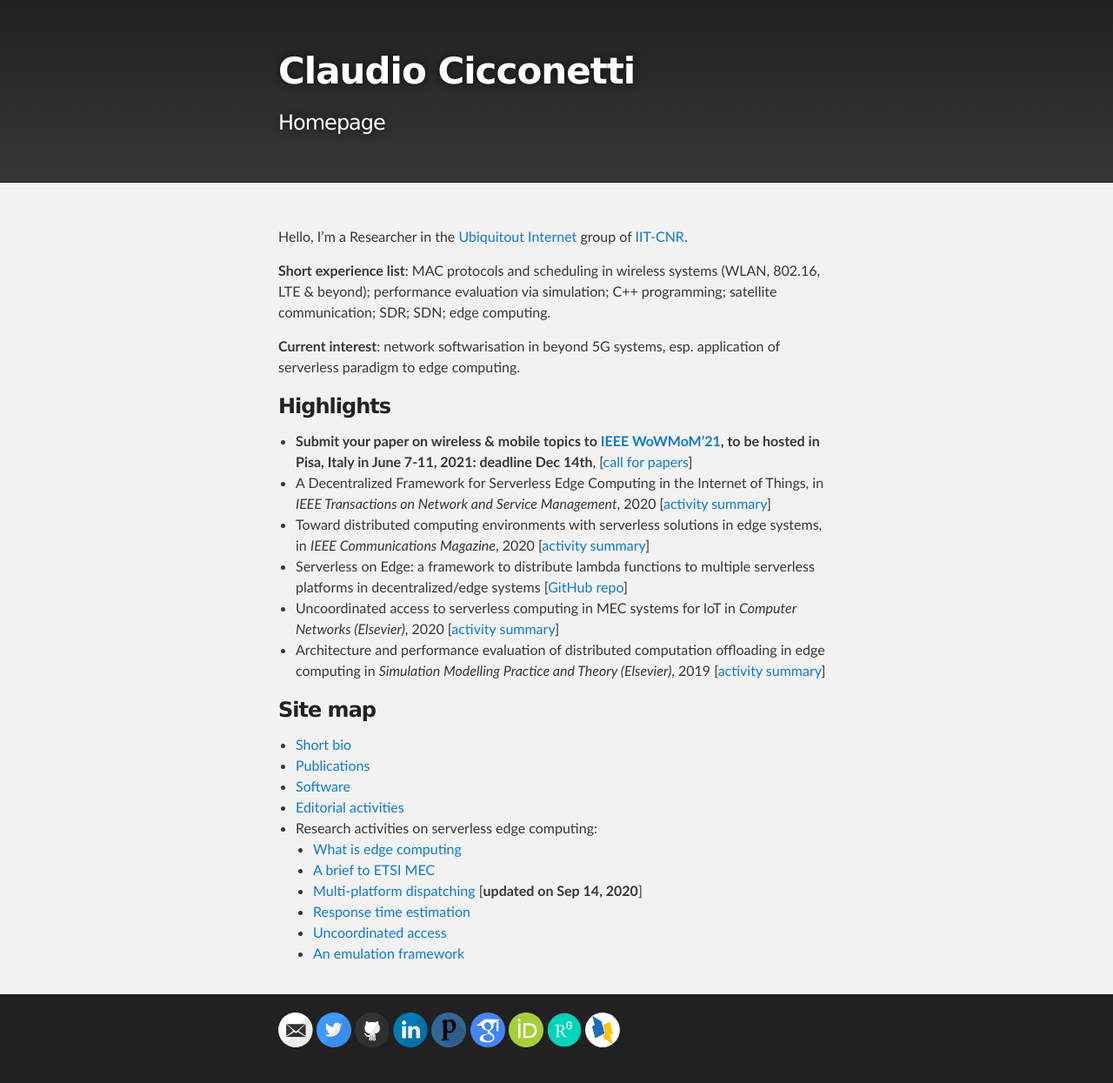
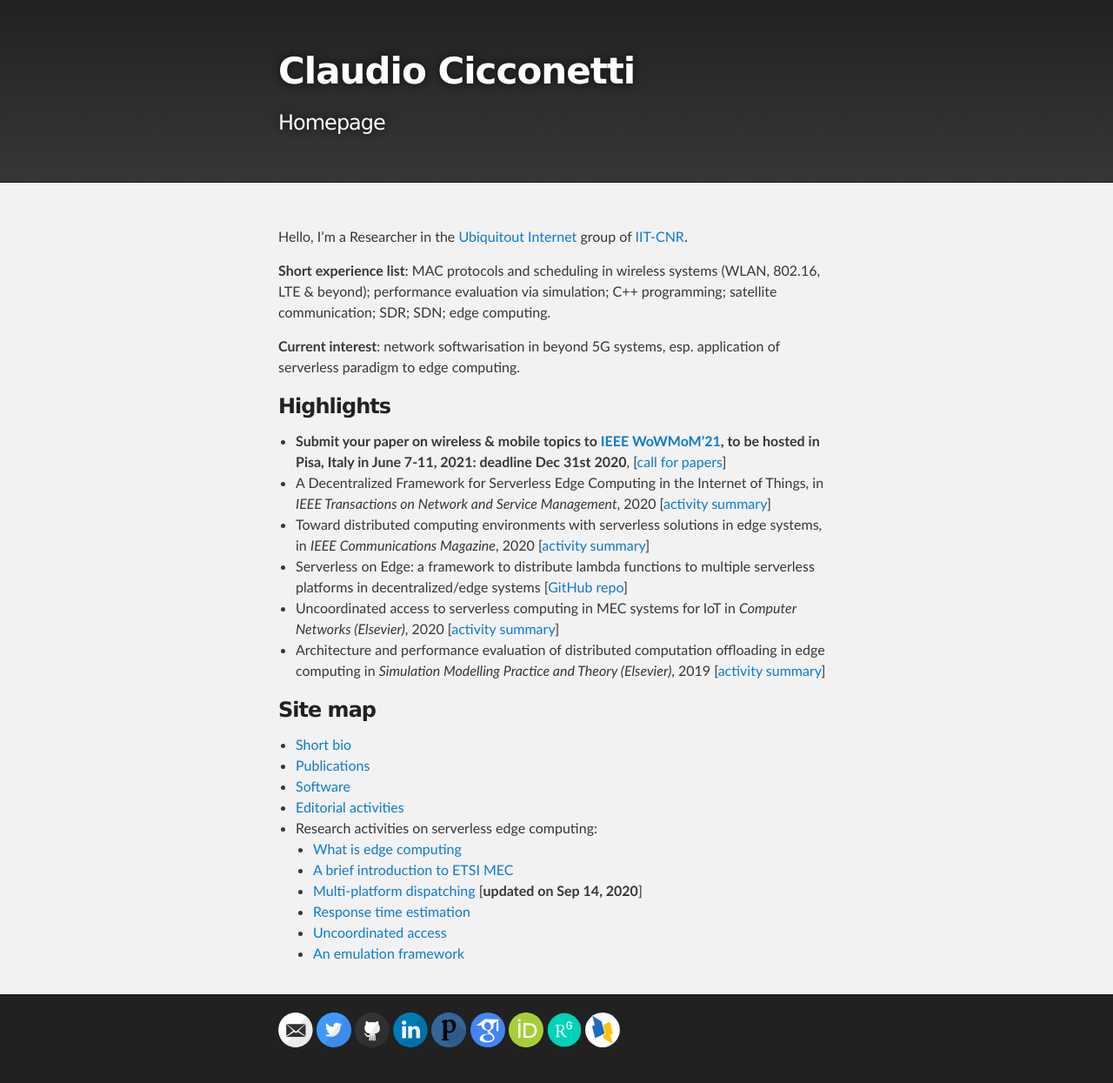
Before and after one commit to ccicconetti/ccicconetti.github.io, a Jekyll site: the page built from index.md, in a window 1280 px wide. Shown: the whole page at 87% size. Built offline with Jekyll 4.4.1, drawn with Linux system fonts in a browser that asks for light colours.

Commit message:
Add COMPSAC and AusPDC publications

```diff
--- /dev/null
+++ b/bib/compsac20.bib
@@ -0,0 +1 @@
+@INPROCEEDINGS{9202841,  author={C. {Caiazza} and L. {Bernardi} and M. {Bevilacqua} and A. {Cabras} and C. {Cicconetti} and V. {Luconi} and G. {Sciurti} and E. {Senore} and E. {Vallati} and A. {Vecchio}},  booktitle={2020 IEEE 44th Annual Computers, Software, and Applications Conference (COMPSAC)},   title={MECPerf: An Application-Level Tool for Estimating the Network Performance in Edge Computing Environments},   year={2020},  volume={},  number={},  pages={1163-1168},  doi={10.1109/COMPSAC48688.2020.00-99}}
--- a/index.md
+++ b/index.md
@@ -11,7 +11,7 @@ Hello, I'm a Researcher in the [Ubiquitout Internet](http://cnd.iit.cnr.it/) gro
 
 ### Highlights
 
-- **Submit your paper on wireless & mobile topics to [IEEE WoWMoM'21](http://wowmom2021.iit.cnr.it/), to be hosted in Pisa, Italy in June 7-11, 2021: deadline Dec 14th**, [[call for papers](http://wowmom2021.iit.cnr.it/call_for_papers.html)]
+- **Submit your paper on wireless & mobile topics to [IEEE WoWMoM'21](http://wowmom2021.iit.cnr.it/), to be hosted in Pisa, Italy in June 7-11, 2021: deadline Dec 31st 2020**, [[call for papers](http://wowmom2021.iit.cnr.it/call_for_papers.html)]
 - A Decentralized Framework for Serverless Edge Computing in the Internet of Things, in _IEEE Transactions on Network and Service Management_, 2020 [[activity summary](cloudcom2018.md)]
 - Toward distributed computing environments with serverless solutions in edge systems, in _IEEE Communications Magazine_, 2020 [[activity summary](serverless-etsi.md)]
 - Serverless on Edge: a framework to distribute lambda functions to multiple serverless platforms in decentralized/edge systems [[GitHub repo](https://github.com/ccicconetti/serverlessonedge)]
@@ -26,7 +26,7 @@ Hello, I'm a Researcher in the [Ubiquitout Internet](http://cnd.iit.cnr.it/) gro
 - [Editorial activities](editorial.md)
 - Research activities on serverless edge computing:
   - [What is edge computing](edgecomputing.md)
-  - [A brief to ETSI MEC](serverless-etsi.md)
+  - [A brief introduction to ETSI MEC](serverless-etsi.md)
   - [Multi-platform dispatching](cloudcom2018.md) [**updated on Sep 14, 2020**]
   - [Response time estimation](percom2019.md)
   - [Uncoordinated access](uncoord.md)
```
Also changed, not shown: publications.md (+2 -0 lines).
